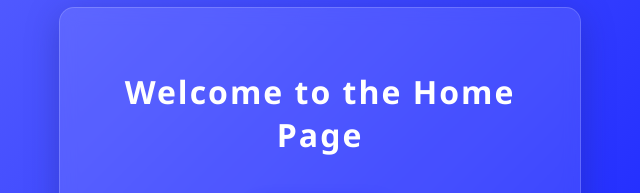
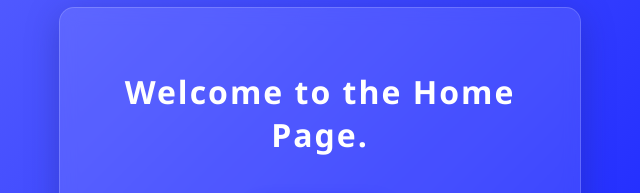
Before and after one commit to Theycallmeki/Smart_Inventory_Software, a website: page views/home.html in a window 1280 px wide. Shown: the part 211-404 px from the top of the page, 320-960 px from the left. Drawn offline with Linux system fonts and the light colour scheme.

Commit message:
Update home.html

```diff
--- a/views/home.html
+++ b/views/home.html
@@ -60,7 +60,7 @@
 </head>
 <body>
   <div class="container">
-    <h1>Welcome to the Home Page</h1>
+    <h1>Welcome to the Home Page.</h1>
     <a href="/item">Go to Items</a>
     <a href="/admin">Go to Admin Panel</a>
   </div>
```
